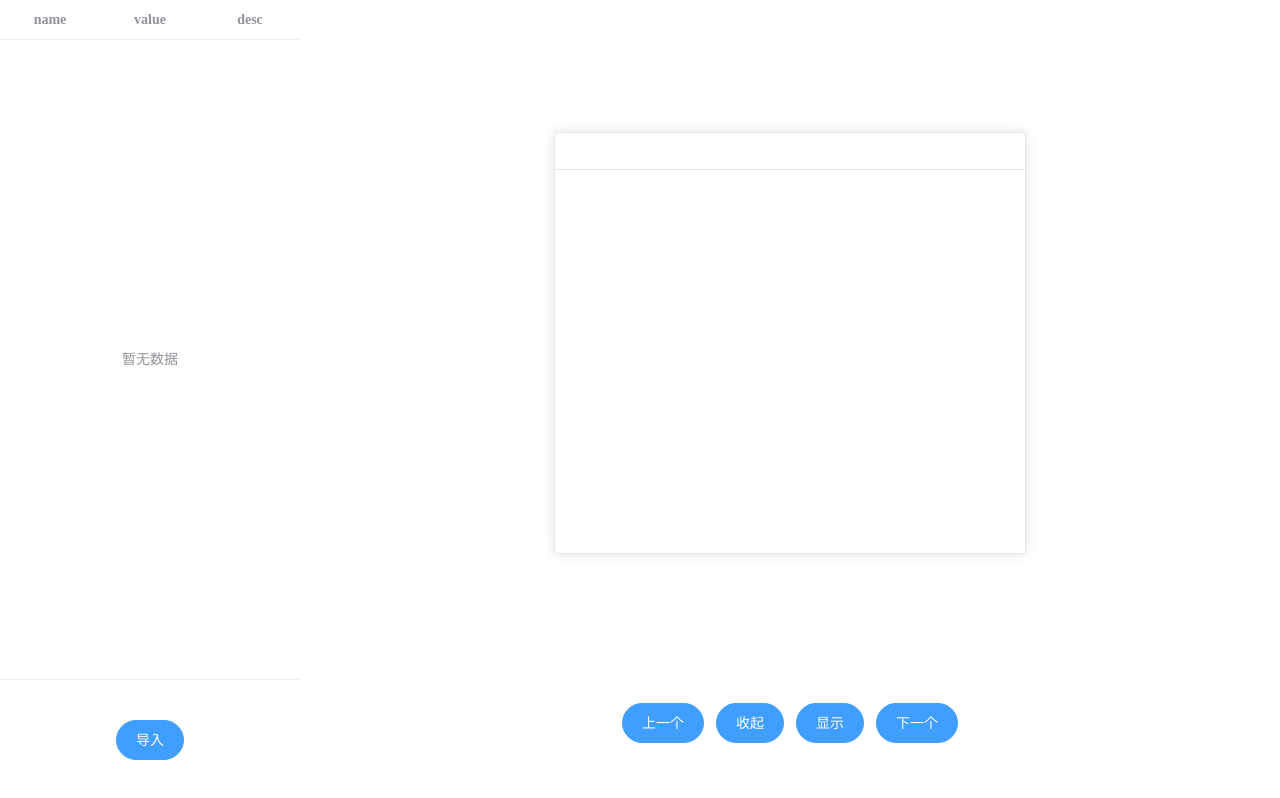
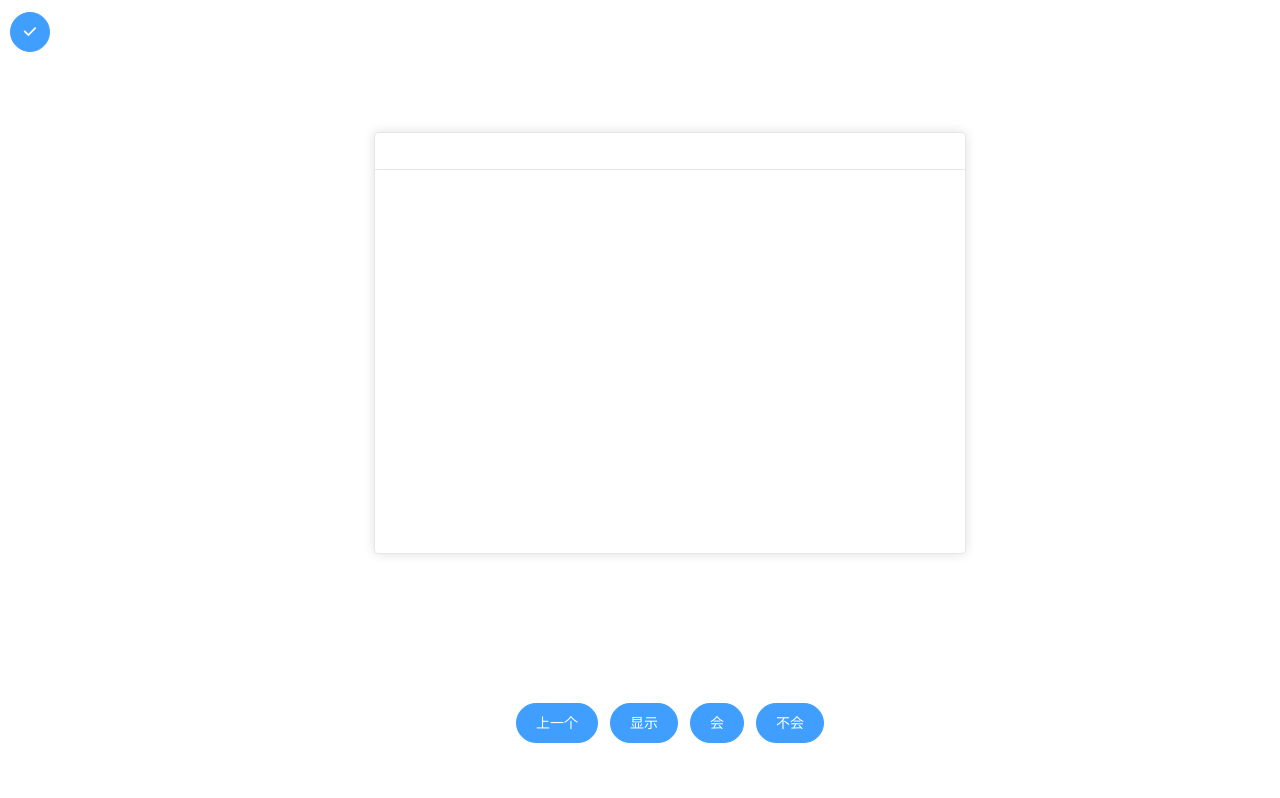
Before and after one commit to 2221625826/rank, a Vue app: page / in a window 1280 px wide. Built offline with nearby package versions, Linux system fonts and the light colour scheme.

Commit message:
feat: input by file

```diff
--- a/src/App.vue
+++ b/src/App.vue
@@ -1,30 +1,9 @@
 <template>
   <el-container class="common-layout">
-    <el-aside v-if="this.aside">
-      <el-table :data="list" max-height="85%" height="100%">
-        <el-table-column
-          prop="name"
-          label="name"
-          header-align="center"
-          align="center"
-        />
-        <el-table-column
-          prop="value"
-          label="value"
-          header-align="center"
-          align="center"
-        />
-        <el-table-column
-          prop="desc"
-          label="desc"
-          header-align="center"
-          align="center"
-        />
-      </el-table>
-      <div class="butList">
-        <el-button size="large" type="primary" round @click="this.input = true"
-          >导入</el-button
-        >
+    <el-aside v-if="this.aside" width="60px">
+      <div class="aside">
+        <el-button size="large" type="primary" :icon="Select" circle @click="triggerLoadWords"/>
+       <input ref="wordFileInput" type="file" @change="loadWords" v-show="false"/>
       </div>
     </el-aside>
     <el-main>
@@ -32,71 +11,43 @@
         <el-card class="card">
           <template #header>
             <div class="card-center" v-if="this.curr >= 0">
-              <span class="name">{{ this.list[this.randoms[this.curr]].name }}</span>
+              <span class="name">{{ this.list[this.randoms[this.curr]] }}</span>
             </div>
           </template>
           <div class="card-center" v-if="this.curr >= 0">
-            <span v-if="this.value" class="value" :class="{ 'textColor': this.word != this.list[this.randoms[this.curr]].value}">{{ this.list[this.randoms[this.curr]].value }}</span>
-            <span v-if="this.value" class="desc" :class="{ 'textColor': this.word != this.list[this.randoms[this.curr]].value}">{{ this.list[this.randoms[this.curr]].desc }}</span>
-            <el-input v-if="!this.value" v-model="word" size="large"/>
+            <span v-if="this.value" class="value" @click="readWord">{{this.chinese}}</span>
+            <span v-if="this.value" class="desc" @click="readWord"></span>
           </div>
         </el-card>
       </div>
       <div class="butList">
-        <el-button size="large" type="primary" round @click="this.preWord"
-          >上一个</el-button
-        >
-        <el-button
-          size="large"
-          type="primary"
-          round
-          @click="this.aside = !this.aside"
-          >收起</el-button
-        >
-        <!--<el-button size="large" type="primary" round @click="this.readWord"
-          >发音</el-button
-        >-->
-        <el-button
-          size="large"
-          type="primary"
-          round
-          @click="this.show"
-          >显示</el-button
-        >
-        <el-button size="large" type="primary" round @click="this.nextWord"
-          >下一个</el-button
-        >
+        <el-button size="large" type="primary" round @click="this.preWord">上一个</el-button>
+        <el-button size="large" type="primary" round @click="this.show">显示</el-button>
+        <el-button size="large" type="primary" round @click="this.nextWord">会</el-button>
+        <el-button size="large" type="primary" round @click="this.nextWord">不会</el-button>
       </div>
     </el-main>
   </el-container>
-  <el-dialog v-model="input">
-    <h3 class="title">{{this.title[0]}} : {{this.title[1]}} : {{this.title[2]}}</h3>
-    <el-input v-model="text" :rows="8" type="textarea" />
-    <div class="butList" style="padding-top: 20px">
-      <el-button type="primary" round @click="this.input = false"
-        >取消</el-button
-      >
-      <el-button type="primary" round @click="this.submit()">确认</el-button>
-      <el-button type="primary" round @click="this.swap(0, 1)">A&lt;-&gt;B</el-button>
-      <el-button type="primary" round @click="this.swap(1, 2)">B&lt;-&gt;C</el-button>
-    </div>
-  </el-dialog>
 </template>
-
+<script setup>
+import {
+  Select
+} from '@element-plus/icons-vue'
+</script>
 <script>
 export default {
   data() {
     return {
       list: [],
+      chinese: null,
+      sentences: null,
       randoms: [],
       aside: true,
       value: false,
-      input: false,
+      fileList: [],
+      filterFile: null,
+      needFilter: null,
       curr: -1,
-      text: "",
-      word: "",
-      order:[0,1,2],
-      title:["name", "value", "desc"]
     };
   },
   methods: {
@@ -112,61 +63,35 @@ export default {
         this.value = false;
       }
     },
-    readWord() {
-      var word = new SpeechSynthesisUtterance(this.list[this.randoms[this.curr]].name);
-      word.lang = "ja-JP";
+    readWord(event) {
+      const content = event.target.textContent;
+      var word = new SpeechSynthesisUtterance(content);
+      word.lang = "en-US";
       var voices = window.speechSynthesis.getVoices();
       word.voice = voices[13];
       word.rate = 1.1 //播放语速 （默认值是1，范围是0.1到10，表示语速的倍数，例如2表示正常语速的两倍）
       word.pitch = 1 //音调高低 （范围从0（最小）到2（最大）。默认值为1）
       //word.volume = 0.5 //播放音量 (区间范围是0到1，默认是1)
-			window.speechSynthesis.speak(word);
+      window.speechSynthesis.speak(word);
     },
-    random(length) {
+    randomList(length) {
       this.randoms = [...Array(length).keys()].sort(() => Math.random() - 0.5);
-    },
-    swap(a, b) {
-      this.order[a] = this.order[b];
-      this.order[b] = 3 - this.order[a] - this.order[3 - a - b];
-      let temp = this.title[a];
-      this.title[a] = this.title[b];
-      this.title[b] = temp;
-    },
-    submit() {
-      let temp = this.text.split("\n");
-      this.random(temp.length);
-      this.list = [];
-      for (var i = 0; i < temp.length; i++) {
-        let peer = temp[i].split("\t");
-        this.list.push({ name: peer[this.order[0]], value: peer[this.order[1]], desc: peer[this.order[2]] });
-      }
-      this.curr = 0;
-      this.aside = false;
-      this.input = false;
-      window.addEventListener('keyup',this.handleKeyup);
     },
     show() {
       this.value = !this.value;
     },
-    handleKeyup(event){
-        const e = event || window.event || arguments.callee.caller.arguments[0]
-        if(!e) return
-        switch (e.keyCode) {
-          case 37:
-            this.preWord();
-            break;
-          case 38:
-            this.value = true;
-            break;
-          case 39:
-            this.nextWord();
-            break;
-          case 40:
-            this.value = false;
-            break;
-          default:
-            break;
-        }
+    loadWords(event) {
+      const file = event.target.files[0];
+      const reader = new FileReader();
+      reader.onload = (e) => {
+        this.list = e.target.result.split("\n");
+        this.curr = 0;
+        this.randomList(this.list.length);
+      };
+      reader.readAsText(file); // 以文本形式读取文件
+    },
+    triggerLoadWords() {
+      this.$refs.wordFileInput.click();
     },
   },
 };
@@ -184,6 +109,7 @@ body,
   border: 0;
   margin: 0;
 }
+
 li {
   list-style: none;
 }
@@ -193,6 +119,13 @@ li {
   display: flex;
   justify-content: center;
   align-items: center;
+}
+.aside {
+  height: auto;
+  width: auto;
+  padding: 12px;
+  display: flex;
+  justify-content: center;
 }
 .main {
   height: 85%;
@@ -211,20 +144,16 @@ li {
   align-items: center;
   flex-direction: column;
 }
-.title {
-  width: 100%;
-  text-align: center;
-}
+
 .name {
   font-size: 60px;
 }
+
 .value {
   font-size: 45px;
 }
+
 .desc {
   font-size: 30px;
 }
-.textColor{
-  color: rgb(240, 117, 117);
-}
 </style>
```
Also changed, not shown: 1 other file (tests, documents, lock files or other folders).
